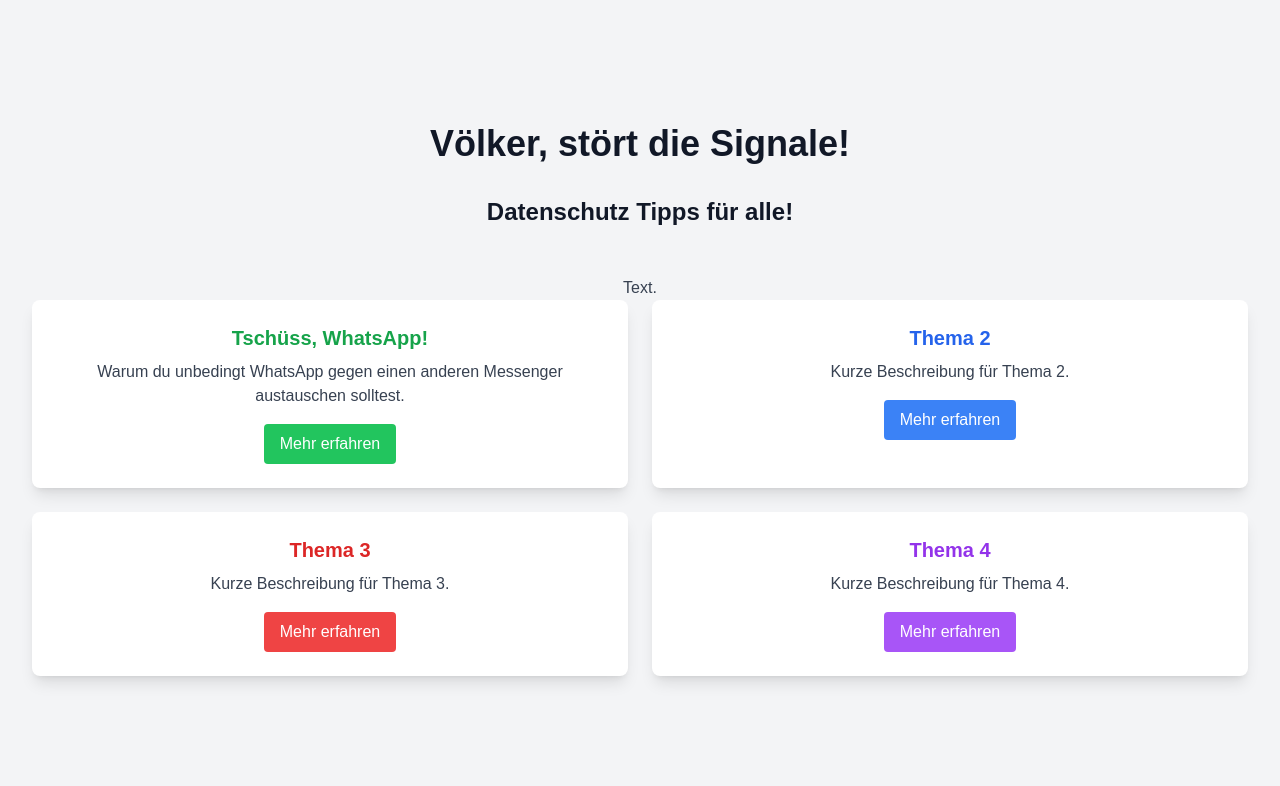
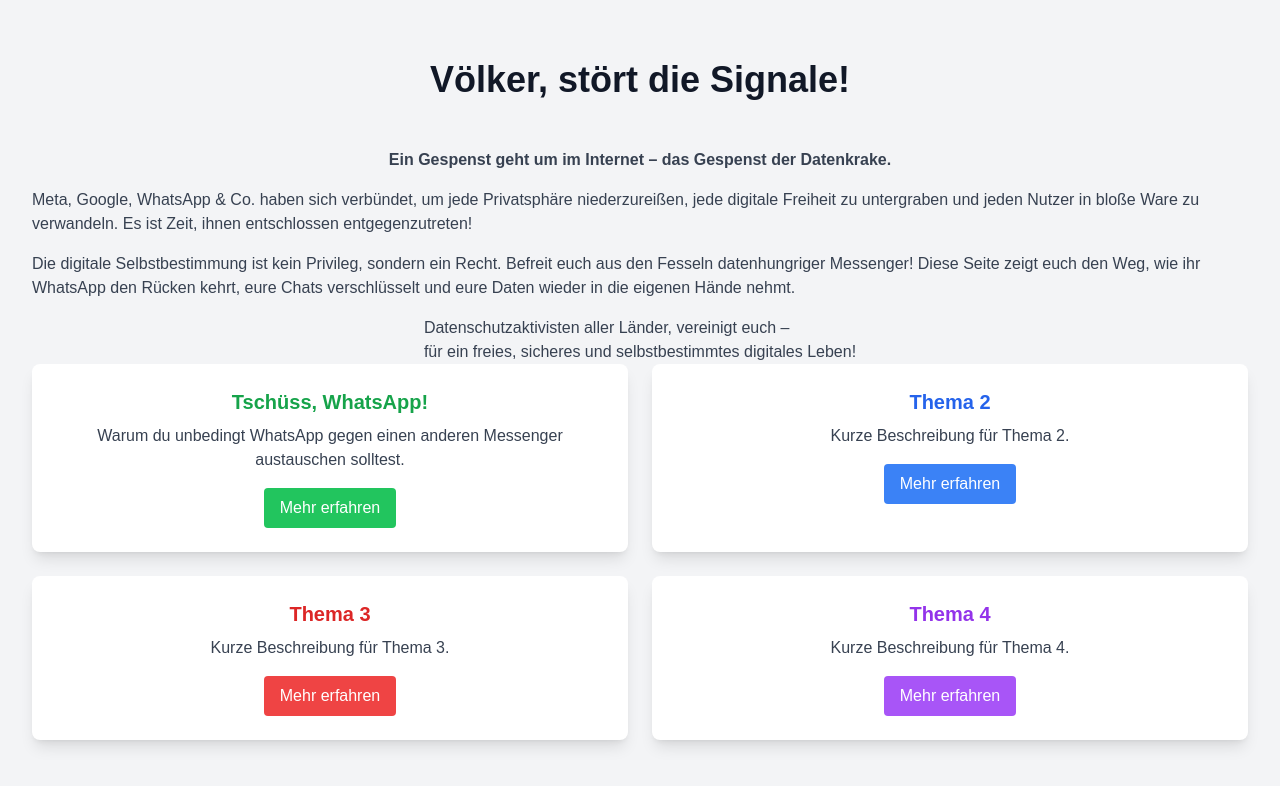
Before and after one commit to cholze/voelker-stoert-die-signale, a plain HTML site: page index.html in a window 1280 px wide. Drawn offline with nearby package versions, Linux system fonts and the light colour scheme.

Commit message:
description

```diff
--- a/index.html
+++ b/index.html
@@ -12,8 +12,11 @@
 <body class="bg-gray-100 text-gray-900">
      <div class="min-h-screen flex flex-col items-center justify-center p-8">
         <h1 class="text-4xl font-bold text-gray-900 mb-8">Völker, stört die Signale!</h1>
-        <h2 class="text-2xl font-bold text-gray-900 mb-8">Datenschutz Tipps für alle!</h2>
-        <p class="mt-4 text-gray-700">Text.</p>
+        <p class="mt-4 text-gray-700 font-bold">Ein Gespenst geht um im Internet – das Gespenst der Datenkrake.</p>
+        <p class="mt-4 text-gray-700">Meta, Google, WhatsApp & Co. haben sich verbündet, um jede Privatsphäre niederzureißen, jede digitale Freiheit zu untergraben und jeden Nutzer in bloße Ware zu verwandeln. Es ist Zeit, ihnen entschlossen entgegenzutreten!</p>
+        <p class="mt-4 text-gray-700">Die digitale Selbstbestimmung ist kein Privileg, sondern ein Recht. Befreit euch aus den Fesseln datenhungriger Messenger! Diese Seite zeigt euch den Weg, wie ihr WhatsApp den Rücken kehrt, eure Chats verschlüsselt und eure Daten wieder in die eigenen Hände nehmt.</p>
+        <p class="mt-4 text-gray-700">Datenschutzaktivisten aller Länder, vereinigt euch – </br>für ein freies, sicheres und selbstbestimmtes digitales Leben!</p>
+
         <div class="grid grid-cols-2 gap-6">
             <div class="bg-white shadow-lg rounded-lg p-6 text-center">
                 <h2 class="text-xl font-bold text-green-600">Tschüss, WhatsApp!</h2>
```
